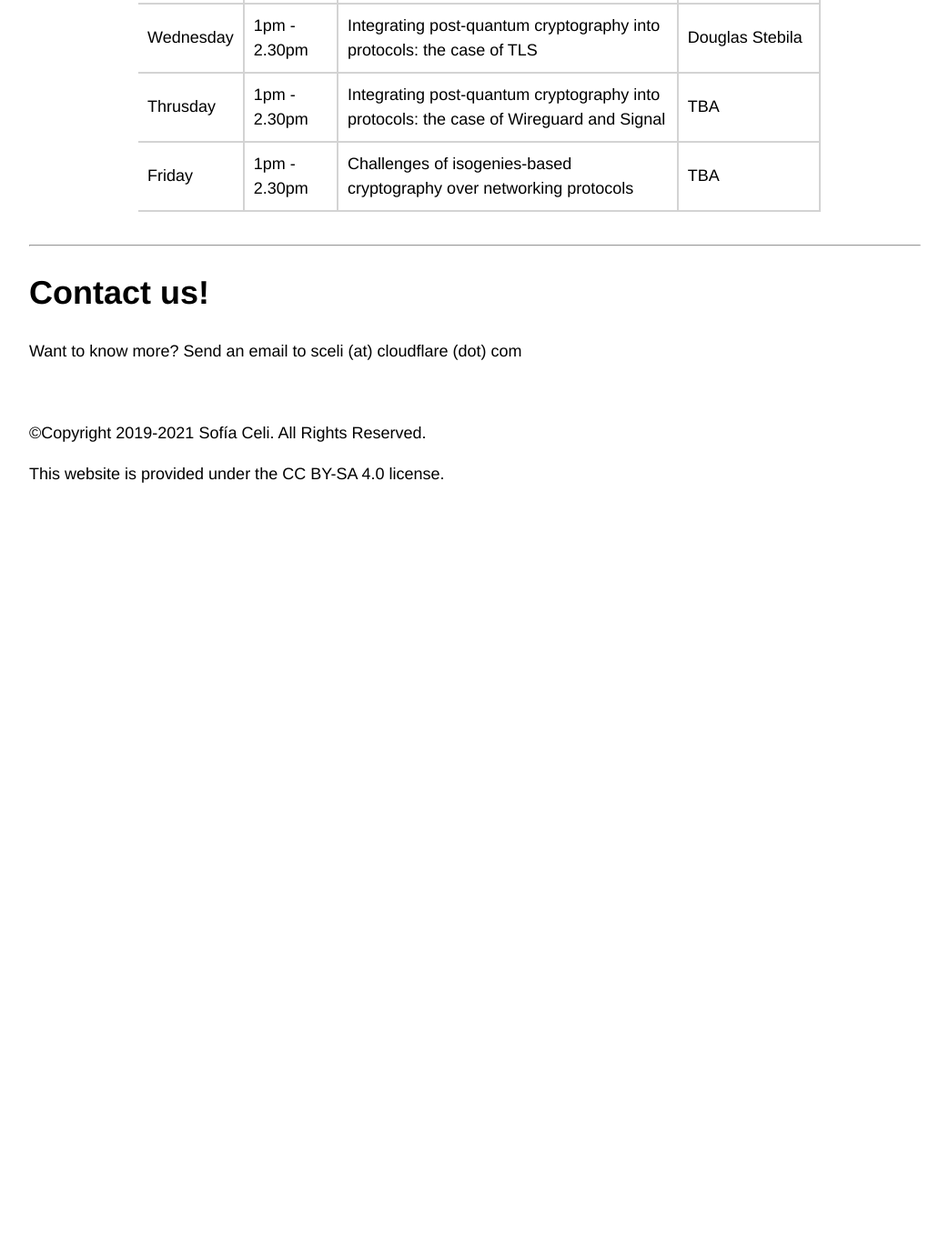
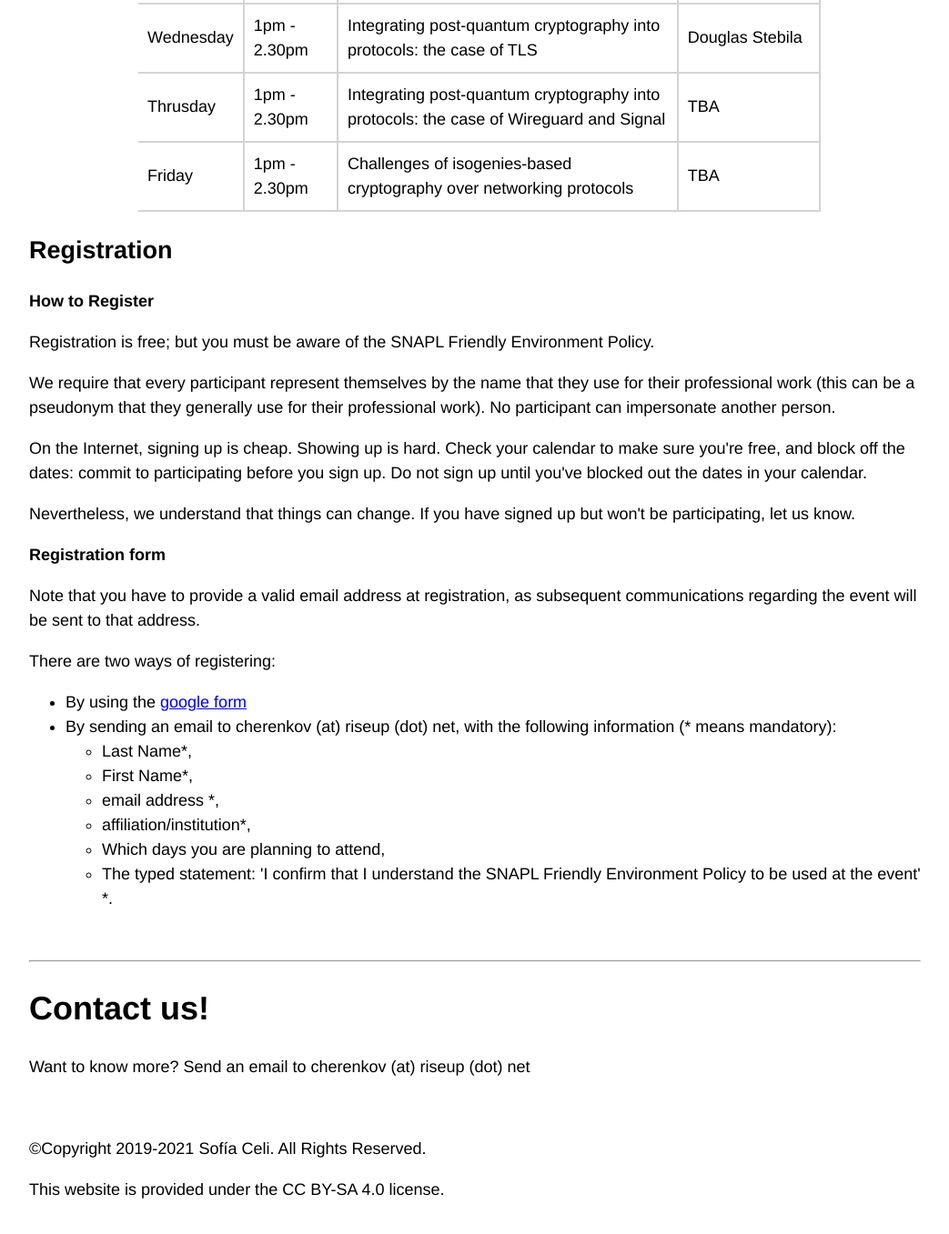
Before and after one commit to claucece/PQNet-Workshop, a Jekyll site: the page built from index.html, in a window 1280 px wide and 1400 px high, scrolled down 1866 px. Shown: the top 1357 px of the window at 91% size, without its empty margins (118-1161 px from the left). Built offline with Jekyll 4.4.1, drawn with Linux system fonts in a browser that asks for light colours; before the commit the page ends 2551 px from its top, so only the background shows below that.

Commit message:
Add registration

```diff
--- a/_includes/footer.html
+++ b/_includes/footer.html
@@ -3,7 +3,7 @@
     <div class="footer-col-wrapper">
       <div class="footer-col  footer-col-1">
         <h1>Contact us!</h1>
-        <p>Want to know more? Send an email to sceli (at) cloudflare (dot) com</p>
+        <p>Want to know more? Send an email to cherenkov (at) riseup (dot) net</p>
 				<br>
       </div>
 			<div class="copyright">
--- a/index.html
+++ b/index.html
@@ -2192,6 +2192,27 @@ layout: default
         </tr>
 				</tbody>
       </table>
+        <h2>Registration</h2>
+				<p><strong>How to Register</strong></p>
+        <p>Registration is free; but you must be aware of the SNAPL Friendly Environment Policy.</p>
+        <p>We require that every participant represent themselves by the name that they use for their professional work (this can be a pseudonym that they generally use for their professional work). No participant can impersonate another person.</p>
+				<p>On the Internet, signing up is cheap. Showing up is hard. Check your calendar to make sure you're free, and block off the dates: commit to participating before you sign up. Do not sign up until you've blocked out the dates in your calendar.</p>
+				<p>Nevertheless, we understand that things can change. If you have signed up but won't be participating, let us know.</p>
+        <p><strong>Registration form</strong></p>
+        <p>Note that you have to provide a valid email address at registration, as subsequent communications regarding the event will be sent to that address.</p>
+        <p>There are two ways of registering:</p>
+        <ul>
+				<li>By using the <a href="https://docs.google.com/forms/d/e/1FAIpQLSf5LgiZ88jkIrc9DcxsXhnvYYQjjNKfCMOl7cK2W73x5Vfwsg/viewform?usp=sf_link">google form</a></li>
+        <li>By sending an email to cherenkov (at) riseup (dot) net, with the following information (* means mandatory):</li>
+        <ul>
+				<li>Last Name*,</li>
+        <li>First Name*,</li>
+        <li>email address *,</li>
+        <li>affiliation/institution*,</li>
+        <li>Which days you are planning to attend,</li>
+        <li>The typed statement: 'I confirm that I understand the SNAPL Friendly Environment Policy to be used at the event' *.</li>
+        </ul>
+				</ul>
 			</div>
 		<br>
     <hr>
```
